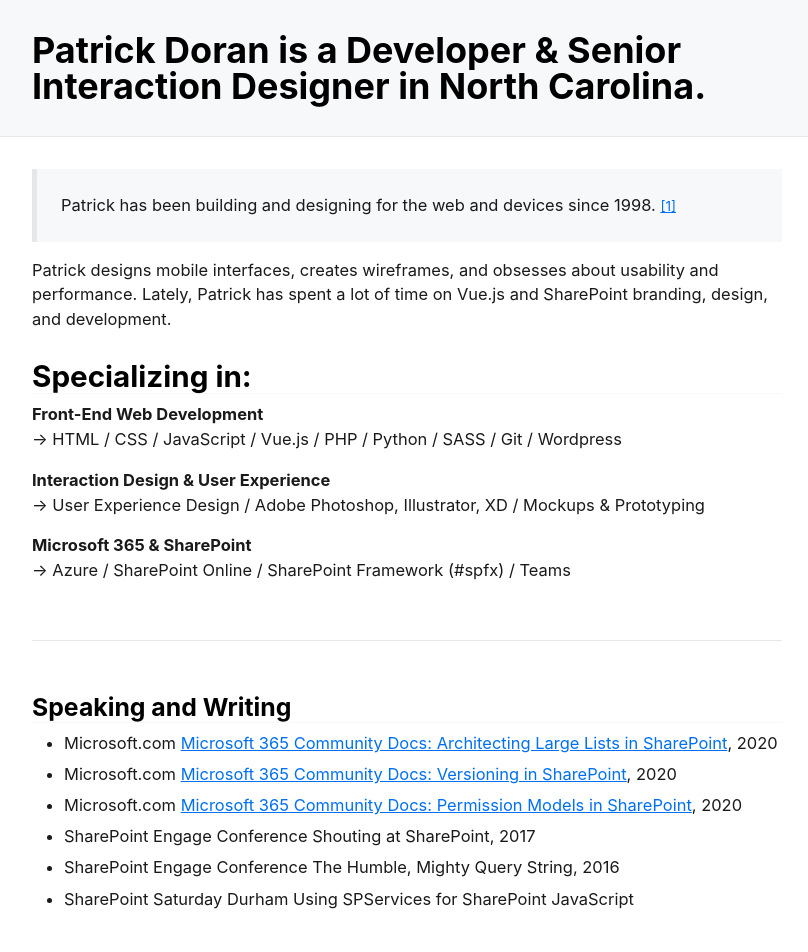
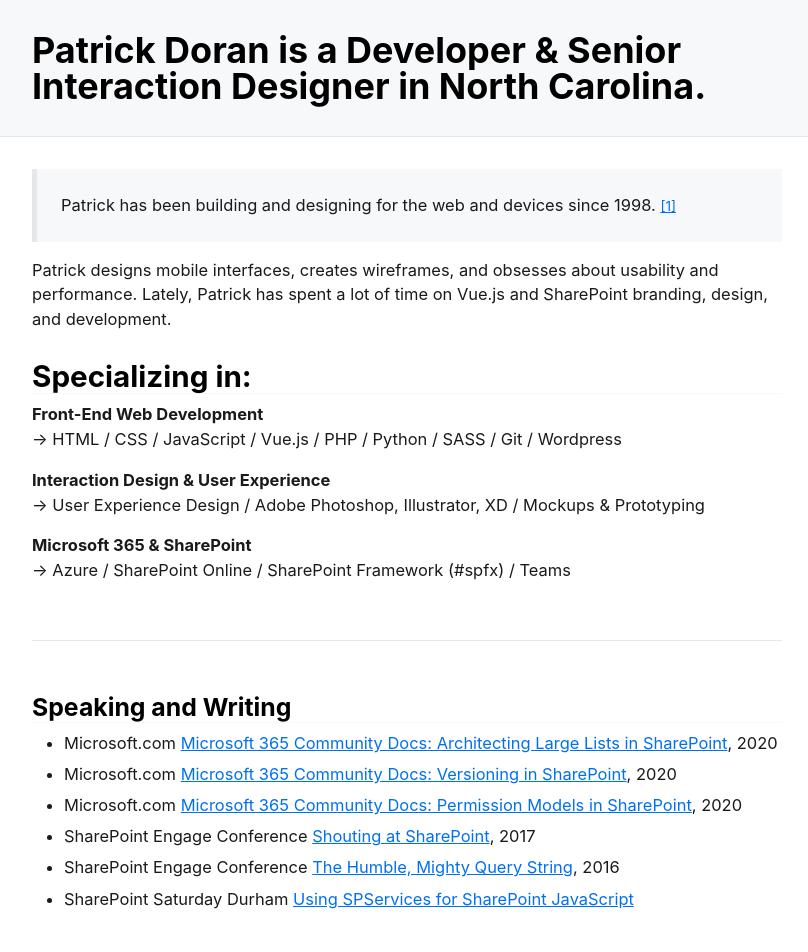
Before and after one commit to PatD/PatrickDoran.com, a website: page index.html in a window 1280 px wide. Shown: the top 952 px of the page, without its empty margins (233-1041 px from the left). Drawn offline with Linux system fonts and the light colour scheme.

Commit message:
adjust anchor links

```diff
--- a/index.html
+++ b/index.html
@@ -52,9 +52,9 @@
             <li>Microsoft.com <a href="https://docs.microsoft.com/en-us/microsoft-365/community/large-lists-large-libraries-in-sharepoint" target="_blank" rel="noreferrer">Microsoft 365 Community Docs: Architecting Large Lists in SharePoint</a>, 2020</li>
             <li>Microsoft.com <a href="https://docs.microsoft.com/en-us/microsoft-365/community/versioning-basics-best-practices" target="_blank" rel="noreferrer">Microsoft 365 Community Docs: Versioning in SharePoint</a>, 2020</li>
             <li>Microsoft.com <a href="https://docs.microsoft.com/en-us/microsoft-365/community/permission-model-differences" target="_blank" rel="noreferrer">Microsoft 365 Community Docs: Permission Models in SharePoint</a>, 2020</li>
-            <li>SharePoint Engage Conference <a href="https://docs.google.com/presentation/d/1NW3BZtvG2jSI3thMt8de24i29yw8xOlkj71nJHxsNDo/" target="_blank" rel="noreferrer"></a>Shouting at SharePoint</a>, 2017</li>
-            <li>SharePoint Engage Conference <a href="https://www.slideshare.net/patrickdoran/the-humble-mighty-sharepoint-url-query-string" target="_blank" rel="noreferrer"></a>The Humble, Mighty Query String</a>, 2016</li>
-            <li>SharePoint Saturday Durham <a href="https://docs.google.com/presentation/d/1lqf3hXqYHD9MlnkShjLPKa3YAgLziz105kABz2clwdE/" target="_blank" rel="noreferrer"></a>Using SPServices for SharePoint JavaScript</a></li>
+            <li>SharePoint Engage Conference <a href="https://docs.google.com/presentation/d/1NW3BZtvG2jSI3thMt8de24i29yw8xOlkj71nJHxsNDo/" target="_blank" rel="noreferrer">Shouting at SharePoint</a>, 2017</li>
+            <li>SharePoint Engage Conference <a href="https://www.slideshare.net/patrickdoran/the-humble-mighty-sharepoint-url-query-string" target="_blank" rel="noreferrer">The Humble, Mighty Query String</a>, 2016</li>
+            <li>SharePoint Saturday Durham <a href="https://docs.google.com/presentation/d/1lqf3hXqYHD9MlnkShjLPKa3YAgLziz105kABz2clwdE/" target="_blank" rel="noreferrer">Using SPServices for SharePoint JavaScript</a></li>
         </ul>
         <br/>
         <hr />
```
